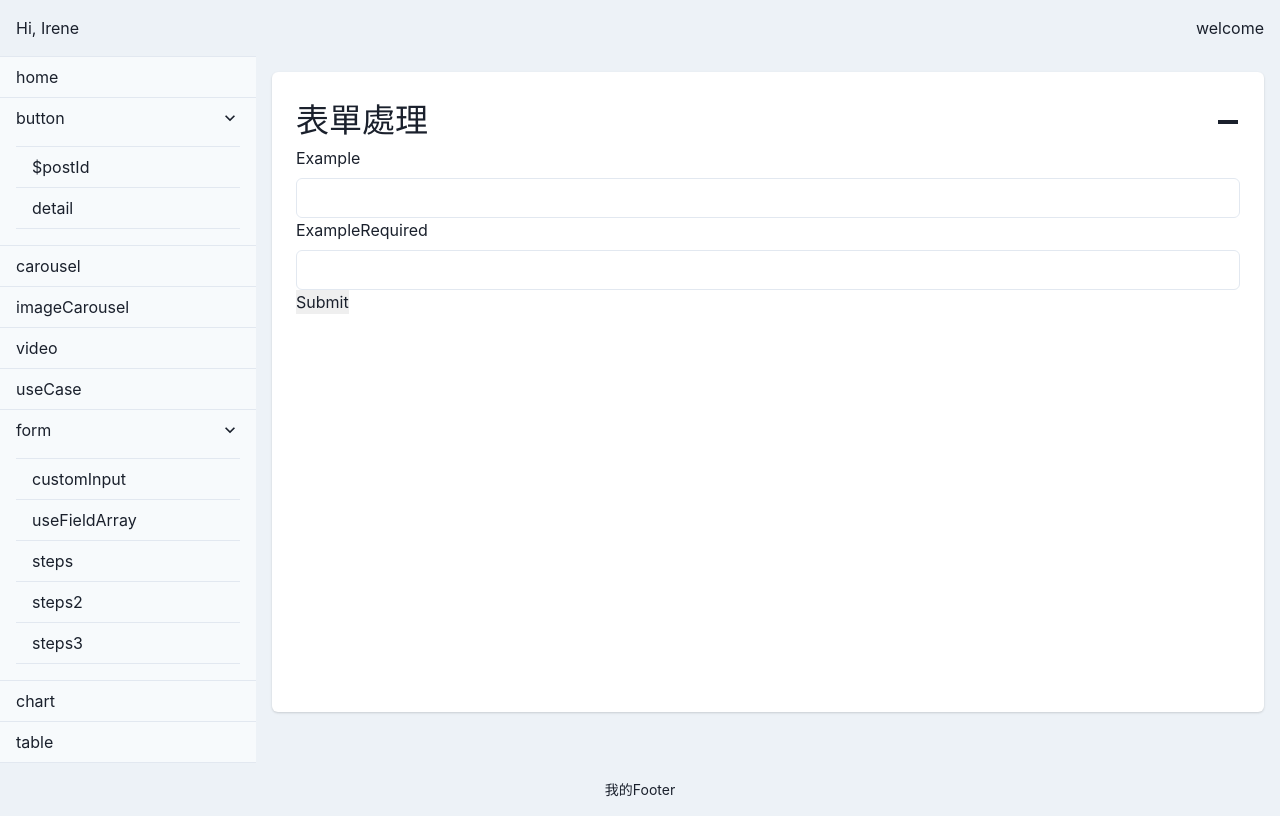
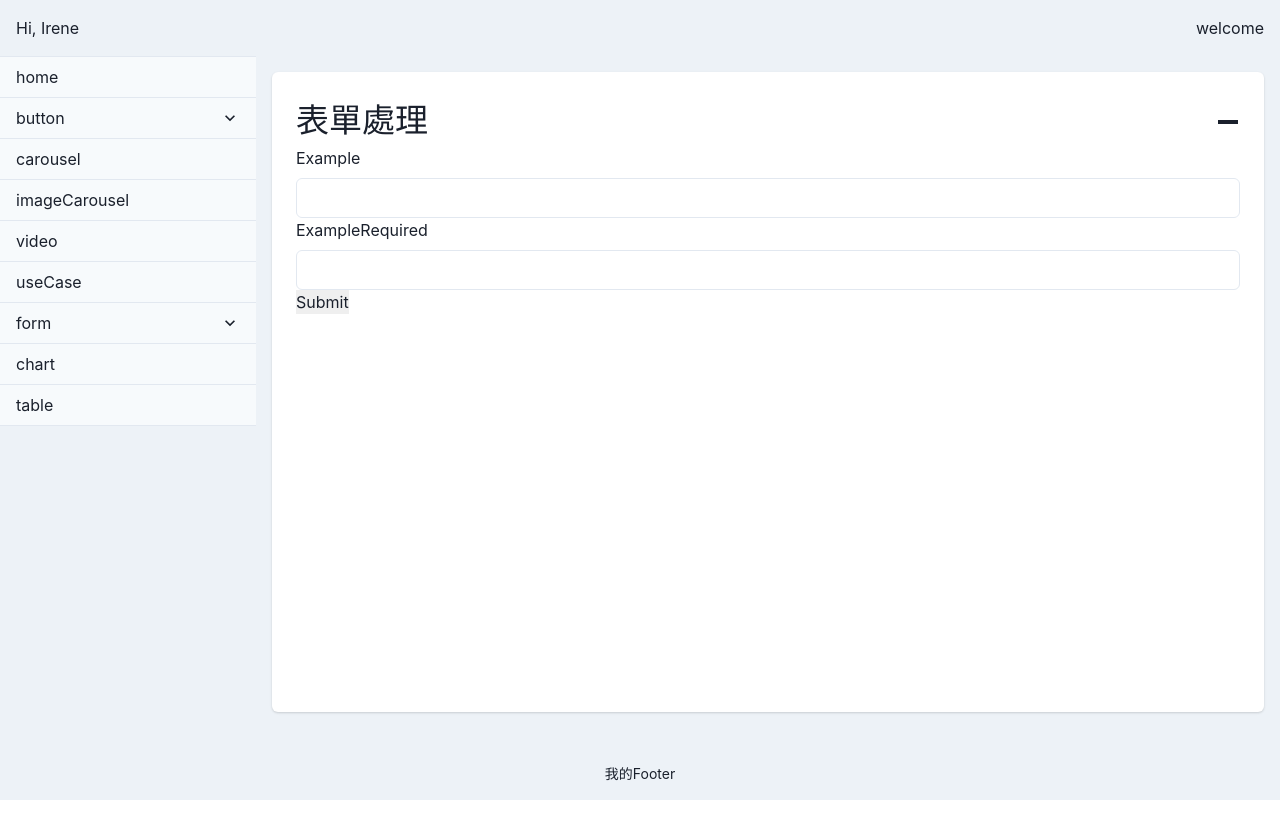
Before and after one commit to mp3Yun/react-practice, a React (Vite) app: page /home/form in a window 1280 px wide. Built offline with nearby package versions, Linux system fonts and the light colour scheme.

Commit message:
fix default expanded item of sidebarList

```diff
--- a/src/feature/home/components/sidebarItems/SidebarList.tsx
+++ b/src/feature/home/components/sidebarItems/SidebarList.tsx
@@ -6,7 +6,7 @@ import {
   AccordionPanel,
   Box,
 } from '@chakra-ui/react'
-import { Link, Route, useRouter } from '@tanstack/react-router'
+import { Link, useRouter } from '@tanstack/react-router'
 import React from 'react'
 
 type FormattedRoute = {
@@ -16,47 +16,6 @@ type FormattedRoute = {
   hasChildren: boolean
   children?: FormattedRoute[]
 }
-
-// const parserRoute = (routes: [string, unknown][]): FormattedRoute[] => {
-//   // 將路由轉換為基本格式
-//   const formattedRoutes: FormattedRoute[] = routes.map(([path]) => {
-//     const name = path.split('/').filter(Boolean).pop() || '' // 提取最後的路徑部分作為 name
-//     return { path, name, hasChildren: false, children: [] }
-//   })
-
-//   // 建立路由的樹狀結構
-//   const buildTree = (parentPath: string): FormattedRoute[] => {
-//     return formattedRoutes
-//       .filter(
-//         (route) =>
-//           route.path.startsWith(parentPath + '/') && route.path !== parentPath
-//       )
-//       .map((childRoute) => {
-//         const children = buildTree(childRoute.path) // 遞迴處理子路由
-//         return {
-//           ...childRoute,
-//           hasChildren: children.length > 0,
-//           children,
-//         }
-//       })
-//   }
-
-//   // 組裝最終結構
-//   const finalRoutes = formattedRoutes
-//     .filter((route) => !route.path.includes('/', 1)) // 篩選出根路徑（無父路徑的路由）
-//     .map((rootRoute, index) => {
-//       const children = buildTree(rootRoute.path)
-//       return {
-//         id: index + 1, // 唯一 ID
-//         ...rootRoute,
-//         hasChildren: children.length > 0,
-//         children,
-//       }
-//     })
-
-//   console.log(finalRoutes)
-//   return finalRoutes
-// }
 
 const parserRoute = (routes: [string, unknown][]): FormattedRoute[] => {
   // 將路由轉換為基本格式
@@ -112,6 +71,7 @@ const SidebarList: React.FC = () => {
 
   // 渲染子選單
   const renderChildren = (children: FormattedRoute[]) => {
+    // 展開狀態管理
     return children.map((child, index) => (
       <AccordionItem key={index}>
         <h3>
@@ -128,7 +88,7 @@ const SidebarList: React.FC = () => {
   }
 
   return (
-    <Accordion bg={'gray.50'} defaultIndex={[0]} allowMultiple flexDir={'row'}>
+    <Accordion bg={'gray.50'} defaultIndex={[-1]} allowMultiple flexDir={'row'}>
       {menu.map((item, index) => (
         <AccordionItem key={index}>
           <h2>
```
